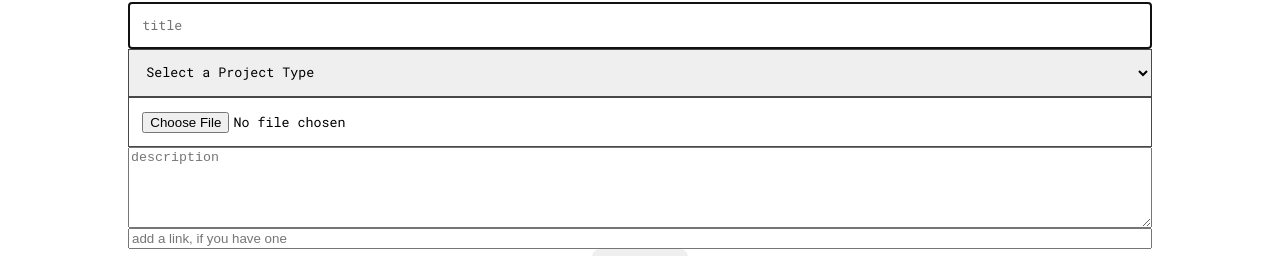
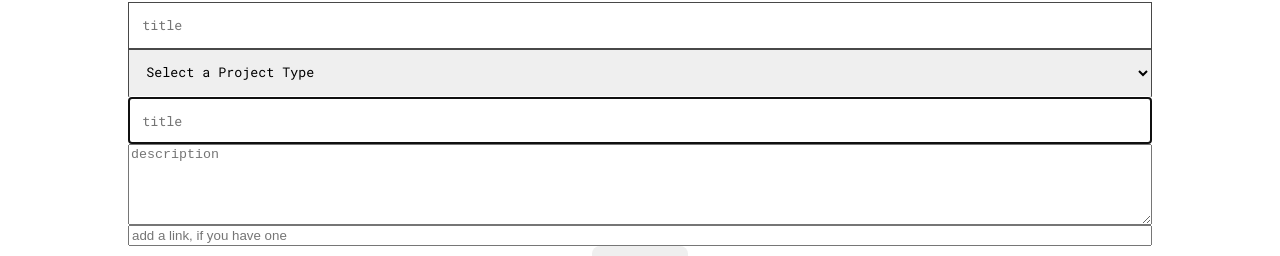
Before and after one commit to erichowington/hobbyr, a React (Create React App) app: page /createproject in a window 1280 px wide. Shown: the part 256-512 px from the top of the page. Built offline with nearby package versions, Linux system fonts and the light colour scheme.

Commit message:
backend fix? i hope? please?

```diff
--- a/src/Screens/CreateProject/CreateProject.jsx
+++ b/src/Screens/CreateProject/CreateProject.jsx
@@ -13,6 +13,8 @@ const PROJECT_TYPES = [
 ];
 
 function CreateProject({ profile }) {
+
+  console.log(profile.id)
   const [project, setProject] = useState({
     project_title: '',
     project_type: '',
@@ -33,24 +35,26 @@ function CreateProject({ profile }) {
     formData.append('body', project.body);
     formData.append('link', project.link);
     formData.append('user_profile', project.user_profile);
-
-    await createProject(formData);
+    console.log(formData)
+    await createProject(project);
     navigate('/feed');
   };
 
   const handleChange = (e) => {
-    const { name, value, files } = e.target;
-    if (name === 'project_img') {
-      setProject(prevProject => ({
-        ...prevProject,
-        [name]: files[0]
-      }));
-    } else {
+    const { name, value } = e.target;
+    // if (name === 'project_img') {
+    //   setProject(prevProject => ({
+    //     ...prevProject,
+    //     [name]: files[0]
+    //   }));
+    //   console.log(project)
+    // } else {
       setProject(prevProject => ({
         ...prevProject,
         [name]: value
       }));
-    }
+      console.log(project)
+
   };
 
   return (
@@ -81,12 +85,21 @@ function CreateProject({ profile }) {
               <option className='form-options' id="form-options" key={type.code} value={type.code}>{type.name}</option>
             ))}
           </select>
-          <input
+          {/* <input
             className='project-image-form'
             type='file'
             name='project_img'
             accept='image/*'
             onChange={handleChange}
+          /> */}
+           <input
+            className='input-title-form'
+            placeholder='title'
+            name='project_img'
+            value={project.project_img}
+            onChange={handleChange}
+            required
+            autoFocus
           />
           <textarea
             className='project-body-form'
--- a/src/Screens/Profile/Profile.jsx
+++ b/src/Screens/Profile/Profile.jsx
@@ -1,5 +1,5 @@
 import {useState, useEffect } from "react";
-import UserProfile from "../../Components/UserProfile/UserProfile";
+import UserProfile from "../../Components/UserProfile/UserProfile.jsx";
 
 
 function Profile({profile}) {
--- a/src/Screens/ProjectDetails/ProjectDetails.jsx
+++ b/src/Screens/ProjectDetails/ProjectDetails.jsx
@@ -20,8 +20,7 @@ function ProjectDetails() {
     fetchProject();
   }, [projectId]);
 
-
-  const handleDelete = async (Id) => {
+  const handleDelete = async (id) => {
     await deleteProject(projectId);
     navigate("/feed");
   };
--- a/src/Services/apiConfig.js
+++ b/src/Services/apiConfig.js
@@ -9,6 +9,9 @@ const getToken = () => {
 
 const api = axios.create({
   baseURL: "https://hobbyr-db-fe2543498be7.herokuapp.com/",
+  headers: {
+    "Content-Type": "application/json",
+  },
 });
 
 api.interceptors.request.use(
--- a/src/Services/follow.js
+++ b/src/Services/follow.js
@@ -2,13 +2,12 @@ import api from "./apiConfig";
 
 export const getFollows = async (id) => {
   try {
-    const response = await api.get(`/follows/${id}/`);
+    const response = await api.get(`/followers/`);
     return response.data;
   } catch (error) {
     throw error;
   }
 };
-
 
 export const Follow = async (id) => {
   try {
@@ -19,7 +18,7 @@ export const Follow = async (id) => {
   }
 };
 
-export const Unfollow = async (id) =>{
+export const Unfollow = async (id) => {
   try {
     const response = await api.post(`/unfollow/${id}/`);
     return response.data;
--- a/src/Services/project.js
+++ b/src/Services/project.js
@@ -20,7 +20,12 @@ export const getProject = async (id) => {
 
 export const createProject = async (projectData) => {
   try {
-    const response = await api.post("/projects/", projectData);
+    console.log(projectData);
+    const response = await api.post("/projects/", projectData, {
+      headers: {
+        "Content-Type": "application/json",
+      },
+    });
     return response.data;
   } catch (error) {
     throw error;
```
Also changed, not shown: src/Components/UserProfile/UserProfile.jsx (+6 -3 lines). Lines whose indentation alone changed are shown as unchanged.
